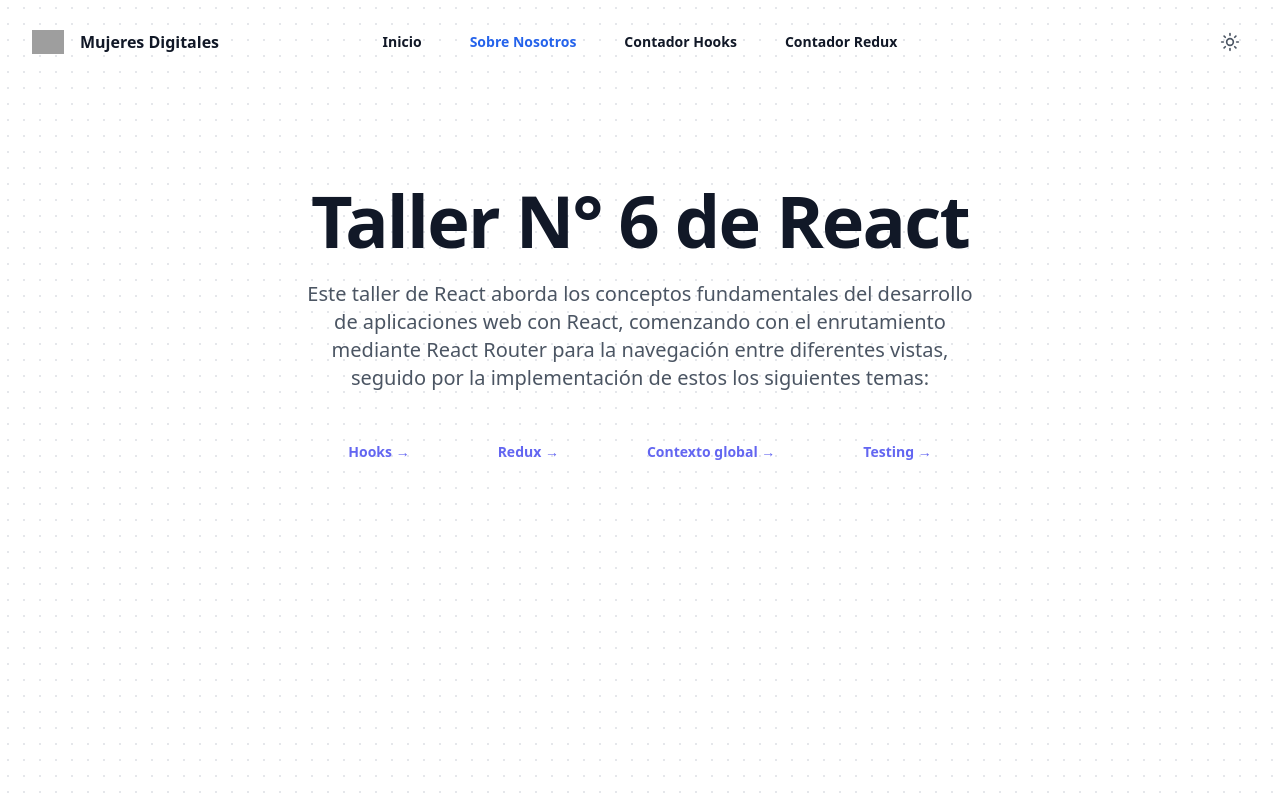
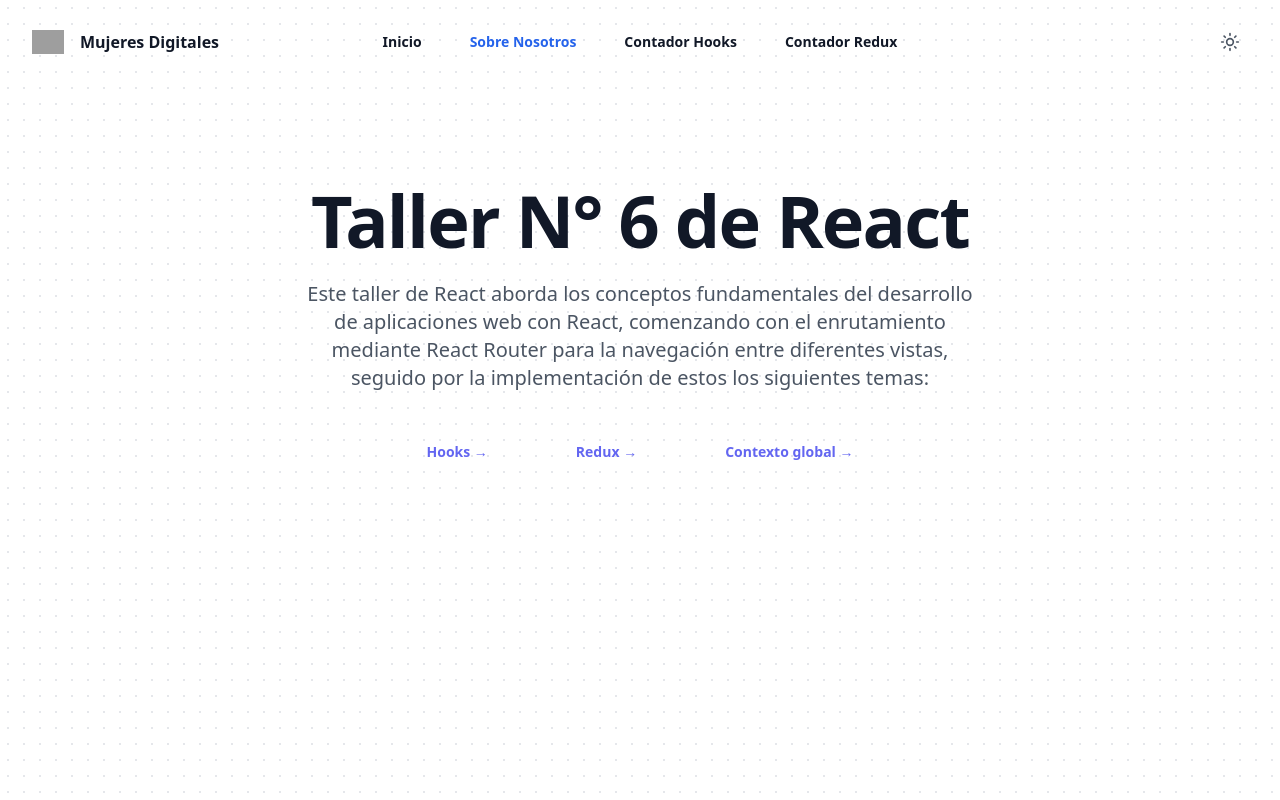
Before and after one commit to Karoll-e/taller-react-6, a React (Create React App) app: page /about in a window 1280 px wide. Built offline with nearby package versions, Linux system fonts and the light colour scheme; grey boxes are pictures that could not be loaded.

Commit message:
Refactor NavBar component to remove unnecessary code

```diff
--- a/src/App.js
+++ b/src/App.js
@@ -1,4 +1,3 @@
-// App.js
 import { BrowserRouter, Routes, Route } from "react-router-dom";
 import NavBar from "./components/NavBar";
 import Home from "./components/Home";
@@ -6,7 +5,6 @@ import About from "./components/About";
 import ContadorHooks from "./components/ContadorHooks";
 import { ThemeProvider, useTheme } from './components/ThemeContext';
 import CounterRedux from "./components/redux/CounterRedux";
-import BotonTesting from "./components/BotonTesting"
 
 function App() {
   return (
@@ -21,21 +19,19 @@ const ThemeWrapper = () => {
 
   return (
     <>
-      {/* Background Layer */}
+      {/* Background */}
       <div className={`absolute inset-0 -z-10 h-full w-full ${isDarkTheme ? "bg-neutral-950 bg-[radial-gradient(ellipse_80%_80%_at_50%_-20%,rgba(120,119,198,0.3),rgba(255,255,255,0))]" : "bg-white bg-[radial-gradient(#e5e7eb_1px,transparent_1px)] [background-size:16px_16px]"}`}></div>
 
       {/* Main Layout */}
       <div className="min-h-screen flex flex-col">
         <BrowserRouter>
-          <NavBar toggleTheme={toggleTheme} /> {/* Pass toggleTheme to NavBar if needed */}
+          <NavBar toggleTheme={toggleTheme} />
           <main className="relative isolate px-6 pt-14 lg:px-8">
             <Routes>
               <Route path="/" element={<Home />} />
               <Route path="/about" element={<About />} />
               <Route path="/hooks-counter" element={<ContadorHooks />} />
               <Route path="/redux-counter" element={<CounterRedux />} />
-              <Route path="/theme" element={""} />
-              <Route path="/test-button" element={<BotonTesting />} />
             </Routes>
           </main>
         </BrowserRouter>
--- a/src/components/About.jsx
+++ b/src/components/About.jsx
@@ -3,8 +3,7 @@ import useThemeStyles from "./customHooks/useThemeStyles";
 const links = [
   { name: "Hooks", href: "/hooks-counter" },
   { name: "Redux", href: "/redux-counter" },
-  { name: "Contexto global", href: "/theme" },
-  { name: "Testing", href: "/test-button" },
+  { name: "Contexto global", href: "" },
 ];
 
 function About() {
--- a/src/components/NavBar.jsx
+++ b/src/components/NavBar.jsx
@@ -40,7 +40,7 @@ function NavBar() {
               className={({ isActive }) =>
                 `text-sm font-semibold leading-6 ${
                   isActive
-                    ? `${isActiveNavLink} `
+                    ? `${isActiveNavLink}`
                     : `${isNotActiveNavLink} hover:${navBarLinkHover}`
                 }`
               }
--- a/src/components/customHooks/useThemeStyles.jsx
+++ b/src/components/customHooks/useThemeStyles.jsx
@@ -6,7 +6,7 @@ export default function useThemeStyles() {
   return {
     background: isDarkTheme ? "bg-neutral-950" : "bg-blue-50",
     textPrimary: isDarkTheme ? "text-gray-200" : "text-gray-900",
-    textSecondary: isDarkTheme ? "text-gray-400" : "text-gray-600",
+    textSecondary: isDarkTheme ? "text-gray-300" : "text-gray-600",
     linkPrimary: isDarkTheme
       ? "bg-blue-500 text-white hover:bg-blue-400"
       : "bg-blue-600 text-white hover:bg-blue-500",
```
